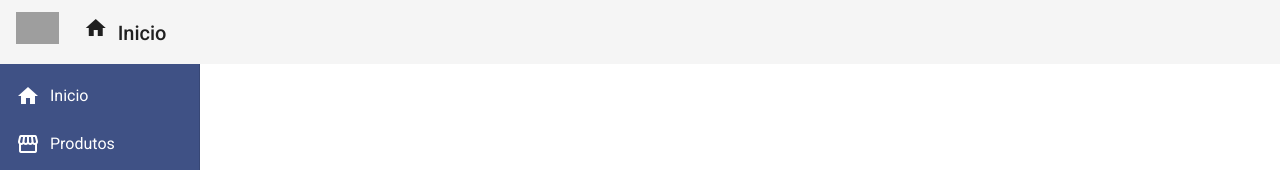
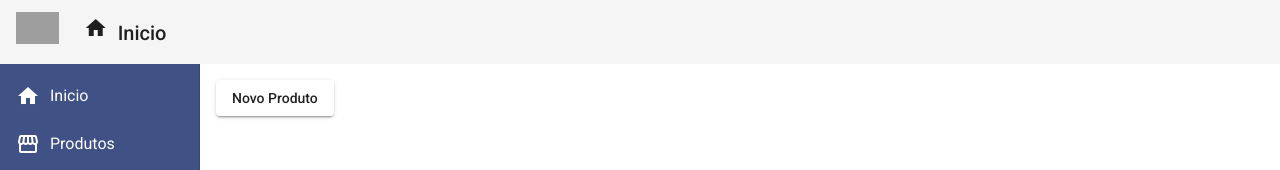
Before and after one commit to ElissonCCarvalho/ProductCRUD-Angular, an Angular app: page /products/create in a window 1280 px wide. Before the commit this address led to /. Shown: the top 170 px of the page. Built offline with nearby package versions, Linux system fonts and the light colour scheme; grey boxes are pictures that could not be loaded.

Commit message:
creado componente product-create

```diff
--- /dev/null
+++ b/src/app/components/product/product-create/product-create.component.html
@@ -0,0 +1,3 @@
+<button mat-raised-button (click)="navigateToProductCreate()">
+    Novo Produto
+</button>
--- /dev/null
+++ b/src/app/components/product/product-create/product-create.component.ts
@@ -0,0 +1,18 @@
+import { Component, OnInit } from '@angular/core';
+
+@Component({
+  selector: 'app-product-create',
+  templateUrl: './product-create.component.html',
+  styleUrls: ['./product-create.component.css']
+})
+export class ProductCreateComponent implements OnInit {
+
+  constructor() { }
+
+  ngOnInit(): void {
+  }
+
+  navigateToProductCreate(): void {
+    console.log('ELisson Gostoso')
+  }
+}
--- a/tsconfig.json
+++ b/tsconfig.json
@@ -5,6 +5,7 @@
     "baseUrl": "./",
     "outDir": "./dist/out-tsc",
     "forceConsistentCasingInFileNames": true,
+    "strictPropertyInitialization": false,
     "strict": true,
     "noImplicitReturns": true,
     "noFallthroughCasesInSwitch": true,
```
Also changed, not shown: src/app/app-routing.module.ts (+6 -1 lines), src/app/app.module.ts (+7 -3 lines), src/app/components/product/product-create/product-create.component.css (added), src/app/components/template/footer/footer.component.html (line endings or trailing spaces), src/app/views/home/home.component.html (line endings or trailing spaces).
